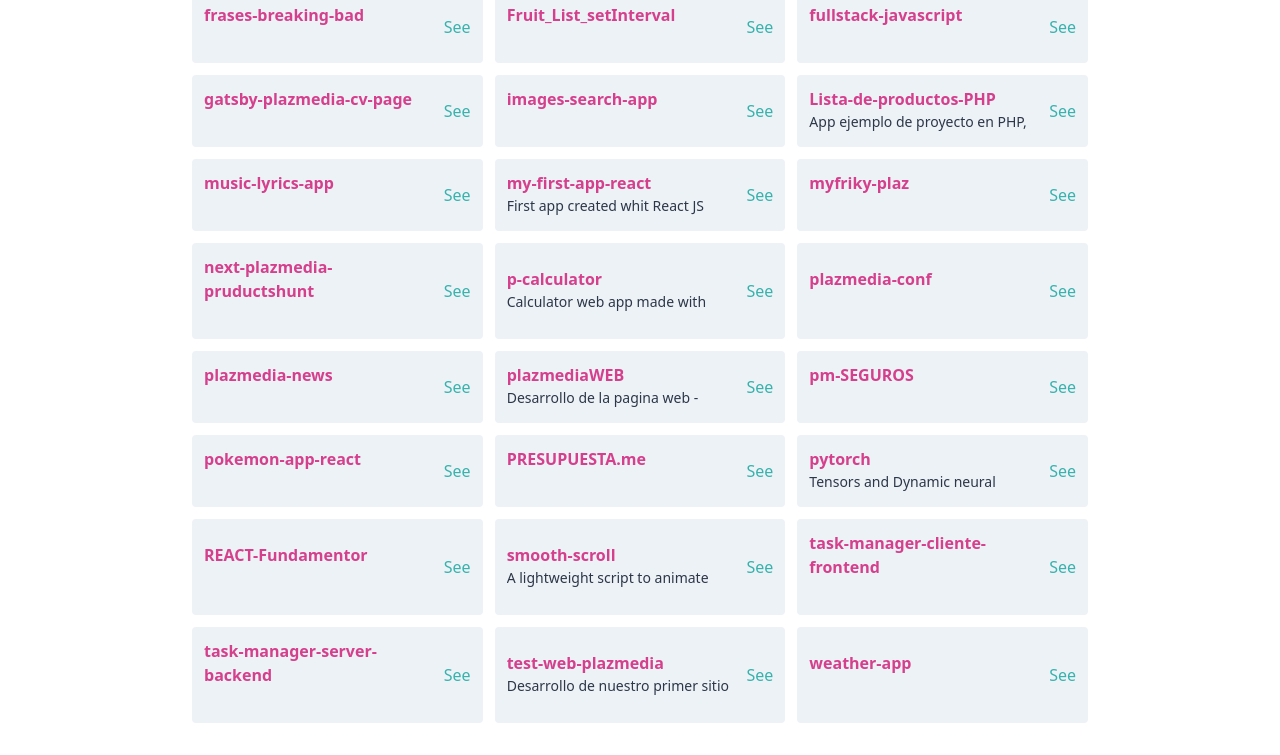
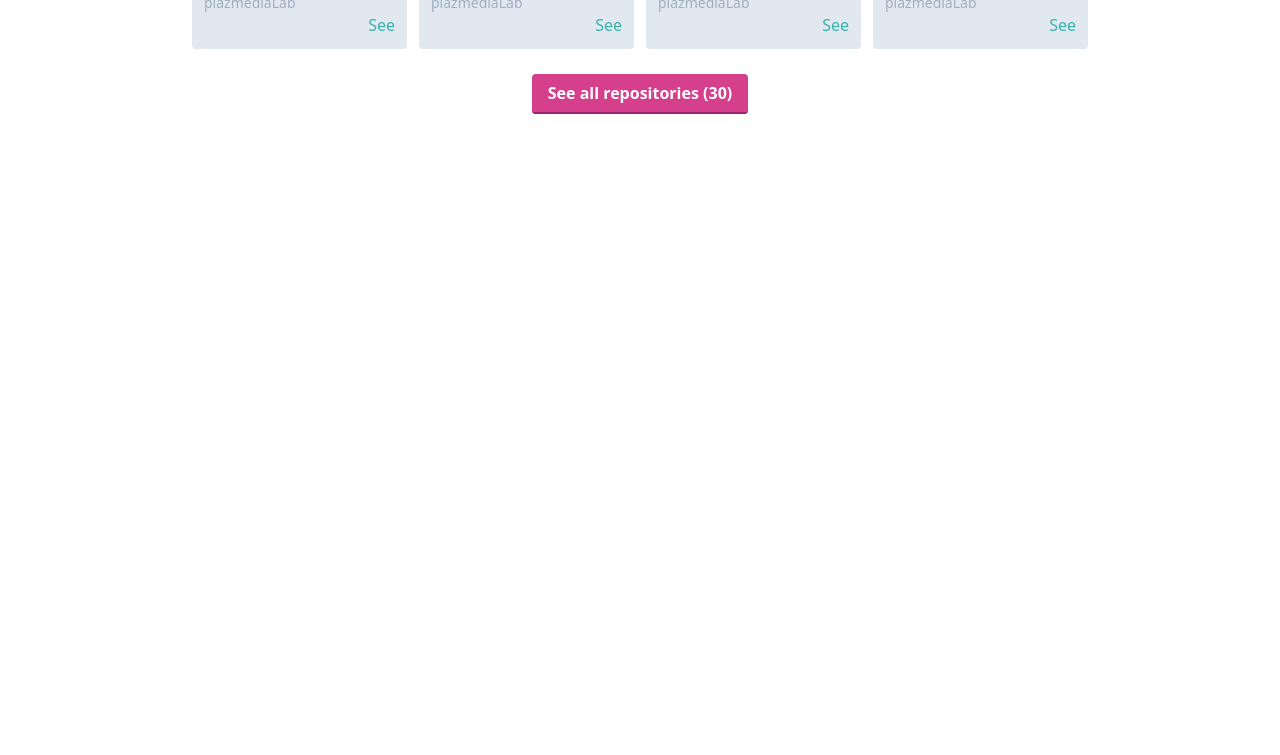
Before and after one commit to plazmediaLab/gatsby-plazmedia-cv-page, a Gatsby site: page / in a window 1280 px wide. Shown: the part 843-1598 px from the top of the page. After the commit the page ends 964 px from the top, so only its background shows below. Built offline with nearby package versions, Linux system fonts and the light colour scheme; Gatsby itself is replaced by a stand-in of ours.

Commit message:
Trabajando en los estilos de la lista de repositorios

```diff
--- a/package.json
+++ b/package.json
@@ -17,7 +17,8 @@
     "gatsby": "^2.20.35",
     "gatsby-plugin-postcss": "^2.2.4",
     "react": "^16.12.0",
-    "react-dom": "^16.12.0"
+    "react-dom": "^16.12.0",
+    "react-helmet": "^6.0.0"
   },
   "devDependencies": {
     "prettier": "2.0.4",
--- /dev/null
+++ b/src/components/metaHeader.js
@@ -0,0 +1,15 @@
+import React from 'react';
+import { Helmet } from "react-helmet";
+import favicon from '../img/isologo.png';
+
+const MetaHeader = () => {
+  return (
+    <Helmet>
+      <title>Plazmedia Briefcase</title>
+      <link rel="icon" href={favicon} />
+      <meta name="theme-color" content="#191919" />
+    </Helmet>
+  );
+};
+
+export default MetaHeader;
--- a/src/components/repo.js
+++ b/src/components/repo.js
@@ -3,15 +3,19 @@
 const Repo = ({ data }) => {
 
   // Destructuring
-  const { name, description, html_url } = data;
+  const { name, description, html_url, owner } = data;
 
   return (
-    <li className="flex items-center">
+    <li className="">
       <div className="flex-1">
-        <h4 className="text-pink-600 font-bold">{ name }</h4>
-        <p className="text-sm text-gray-800 overflow-y-hidden" style={{ height: "1.5rem" }}>{ description }</p>
+        <div className="flex mb-2">
+          <img src={owner.avatar_url} alt="Avatar img" className="img-avatar"/>
+          <h4 className="text-pink-600 font-bold truncate">{ name }</h4>
+        </div>
+          <p className="text-sm text-gray-500 overflow-y-hidden" >{ owner.login }</p>
+          <p className="text-sm text-gray-800 overflow-y-hidden" >{ description }</p>
       </div>
-      <a href={ html_url } target="_blank" rel="noopener noreferrer" className="text-teal-500 ml-3">See</a>
+      <a href={ html_url } target="_blank" rel="noopener noreferrer" className="text-teal-500 ml-3 text-right block">See</a>
     </li>
   );
 };
--- a/src/components/repos.js
+++ b/src/components/repos.js
@@ -1,10 +1,31 @@
-import React from 'react';
+import React, { useEffect, useState } from 'react';
 // Data Info
-import repos from '../data/repos.json';
+import reposFile from '../data/repos.json';
 // Components
 import Repo from '../components/repo';
 
 const Repos = () => {
+
+  // Local STATE
+  const [repos, setRepos] = useState([]);
+  const [reposcount, setReposCount] = useState(0);
+
+  useEffect(() => {
+    const dataReposSession = sessionStorage.getItem("repos");
+
+    let myRepos;
+    if(dataReposSession){
+      myRepos = JSON.parse(dataReposSession);
+      setReposCount(myRepos.length);
+      myRepos = myRepos.slice(0, 8);
+      return setRepos(myRepos);
+    }
+
+    sessionStorage.setItem("repos", JSON.stringify(reposFile));
+    setReposCount(reposFile.length);
+    setRepos(reposFile.slice(0, 8));
+  }, [/* dependencia */]);
+
   return (
     <div className="max-w-4xl mx-auto my-4">
       <header className="text-center">
@@ -16,6 +37,11 @@
           <Repo data={ item } key={ item.id } />
         )) }
       </ul>
+      <div className="text-center">
+        <a href="https://github.com/plazmediaLab" className="btn-pink" target="_blank" rel="noopener noreferrer">
+          See all repositories ({reposcount})
+        </a>
+      </div>
     </div>
   );
 };
--- a/src/pages/index.js
+++ b/src/pages/index.js
@@ -1,12 +1,15 @@
-import React from "react"
+import React from "react";
 // Components
 import Header from '../components/header';
 import Repos from '../components/repos';
+import MetaHeader from '../components/metaHeader';
 
 export default () => {
 
   return (
     <>
+      <MetaHeader />
+
       <Header />
 
       <Repos />
--- a/src/styles/global.css
+++ b/src/styles/global.css
@@ -7,9 +7,17 @@
 .btn{
     @apply bg-teal-500 text-white font-bold rounded border-teal-700 py-2 px-4 border-b-2
 }
+.btn-pink{
+    @apply bg-pink-600 text-white font-bold rounded border-pink-800 py-2 px-4 border-b-2
+}
 .repo-list{
-    @apply grid grid-cols-3 gap-3
+    @apply grid grid-cols-4 gap-3
 }
 .repo-list li{
-    @apply bg-gray-200 p-3 rounded
+    @apply bg-gray-300 p-3 rounded
 }
+
+.img-avatar{
+    height: 30px!important;
+    @apply rounded-full mr-2
+}
```
Also changed, not shown: src/img/isologo.png (added), 1 other file.
